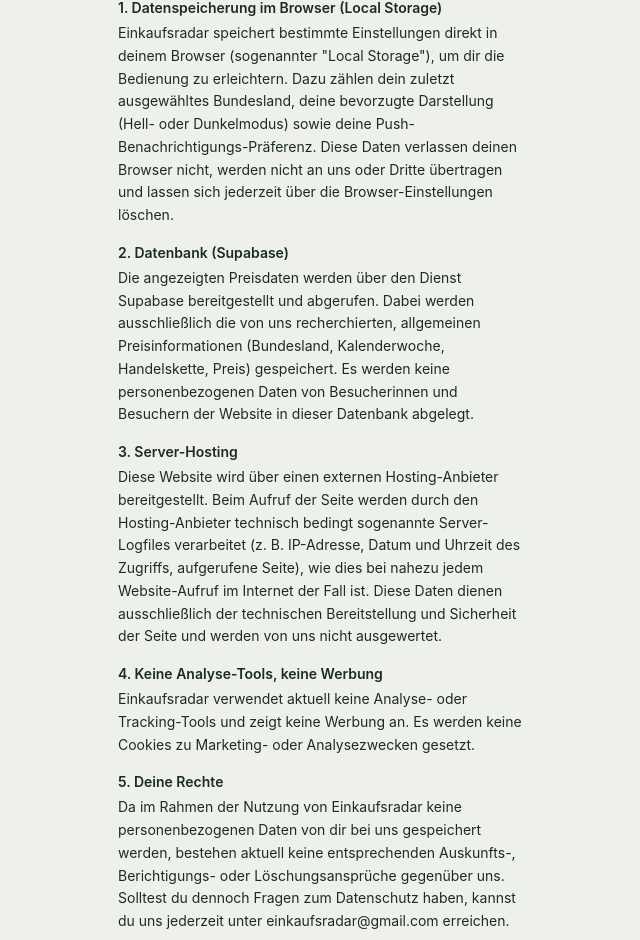
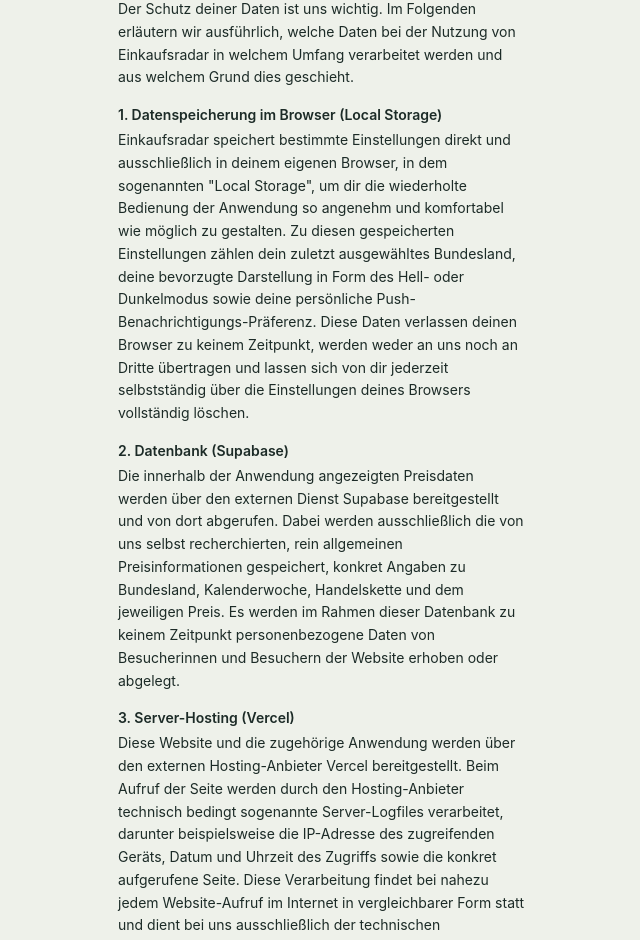
Before and after one commit to Einkaufsradar/Einkaufsradar, a Next.js app: page /datenschutz in a window 1280 px wide. Shown: the part 94-1034 px from the top of the page, without its empty margins (318-958 px from the left). Built offline with nearby package versions, Linux system fonts and the light colour scheme.

Commit message:
Impressum/Datenschutz mit echter Adresse und ausführlicheren Texten, Aktualisierungs-Hinweis in Allgemein ergänzt

```diff
--- a/app/HomeClient.js
+++ b/app/HomeClient.js
@@ -619,10 +619,6 @@
               </div>
             </div>
             <div className="torn-bottom" />
-
-            <p className="text-center text-xs mt-4" style={{ color: t.sub }}>
-              Aktualisiert · Sonntag 18:00 Uhr
-            </p>
           </>
         )}
       </div>
@@ -679,6 +675,13 @@
                 <p className="text-xs" style={{ color: t.sub }}>
                   Bei aktivierter Push-Benachrichtigung meldet sich Einkaufsradar jeden Sonntag um 18 Uhr mit dem neuen Ranking für dein Bundesland. Ein-/ausschalten geht über den Button auf der Startseite.
                 </p>
+
+                <div className="border-t border-dashed pt-4 mt-1" style={{ borderColor: t.border }}>
+                  <p className="text-xs font-semibold mb-1" style={{ color: t.ink }}>Wöchentliche Aktualisierung</p>
+                  <p className="text-xs" style={{ color: t.sub }}>
+                    Jede neue Kalenderwoche steht automatisch ab Montag 00:00 Uhr zur Verfügung, sobald die entsprechenden Preise recherchiert und eingetragen wurden.
+                  </p>
+                </div>
 
                 <div className="border-t border-dashed pt-4 mt-1" style={{ borderColor: t.border }}>
                   <a href={feedbackMailto} className="flex items-center justify-between rounded-xl px-3 py-2.5" style={{ background: t.pageBg, textDecoration: "none" }}>
--- a/app/datenschutz/page.js
+++ b/app/datenschutz/page.js
@@ -6,57 +6,81 @@
       <div className="max-w-md mx-auto px-5 py-10">
         <h1 className="text-xl font-bold mb-6">Datenschutzerklärung</h1>
 
+        <p className="text-sm leading-relaxed mb-4">
+          Der Schutz deiner Daten ist uns wichtig. Im Folgenden erläutern wir
+          ausführlich, welche Daten bei der Nutzung von Einkaufsradar in
+          welchem Umfang verarbeitet werden und aus welchem Grund dies
+          geschieht.
+        </p>
+
         <p className="text-sm font-semibold mb-1">1. Datenspeicherung im Browser (Local Storage)</p>
         <p className="text-sm leading-relaxed mb-4">
-          Einkaufsradar speichert bestimmte Einstellungen direkt in deinem Browser
-          (sogenannter "Local Storage"), um dir die Bedienung zu erleichtern. Dazu
-          zählen dein zuletzt ausgewähltes Bundesland, deine bevorzugte Darstellung
-          (Hell- oder Dunkelmodus) sowie deine Push-Benachrichtigungs-Präferenz.
-          Diese Daten verlassen deinen Browser nicht, werden nicht an uns oder
-          Dritte übertragen und lassen sich jederzeit über die
-          Browser-Einstellungen löschen.
+          Einkaufsradar speichert bestimmte Einstellungen direkt und
+          ausschließlich in deinem eigenen Browser, in dem sogenannten "Local
+          Storage", um dir die wiederholte Bedienung der Anwendung so
+          angenehm und komfortabel wie möglich zu gestalten. Zu diesen
+          gespeicherten Einstellungen zählen dein zuletzt ausgewähltes
+          Bundesland, deine bevorzugte Darstellung in Form des Hell- oder
+          Dunkelmodus sowie deine persönliche Push-Benachrichtigungs-Präferenz.
+          Diese Daten verlassen deinen Browser zu keinem Zeitpunkt, werden
+          weder an uns noch an Dritte übertragen und lassen sich von dir
+          jederzeit selbstständig über die Einstellungen deines Browsers
+          vollständig löschen.
         </p>
 
         <p className="text-sm font-semibold mb-1">2. Datenbank (Supabase)</p>
         <p className="text-sm leading-relaxed mb-4">
-          Die angezeigten Preisdaten werden über den Dienst Supabase bereitgestellt
-          und abgerufen. Dabei werden ausschließlich die von uns recherchierten,
-          allgemeinen Preisinformationen (Bundesland, Kalenderwoche, Handelskette,
-          Preis) gespeichert. Es werden keine personenbezogenen Daten von
-          Besucherinnen und Besuchern der Website in dieser Datenbank abgelegt.
+          Die innerhalb der Anwendung angezeigten Preisdaten werden über den
+          externen Dienst Supabase bereitgestellt und von dort abgerufen.
+          Dabei werden ausschließlich die von uns selbst recherchierten,
+          rein allgemeinen Preisinformationen gespeichert, konkret Angaben zu
+          Bundesland, Kalenderwoche, Handelskette und dem jeweiligen Preis.
+          Es werden im Rahmen dieser Datenbank zu keinem Zeitpunkt
+          personenbezogene Daten von Besucherinnen und Besuchern der Website
+          erhoben oder abgelegt.
         </p>
 
-        <p className="text-sm font-semibold mb-1">3. Server-Hosting</p>
+        <p className="text-sm font-semibold mb-1">3. Server-Hosting (Vercel)</p>
         <p className="text-sm leading-relaxed mb-4">
-          Diese Website wird über einen externen Hosting-Anbieter bereitgestellt.
-          Beim Aufruf der Seite werden durch den Hosting-Anbieter technisch
-          bedingt sogenannte Server-Logfiles verarbeitet (z. B. IP-Adresse,
-          Datum und Uhrzeit des Zugriffs, aufgerufene Seite), wie dies bei nahezu
-          jedem Website-Aufruf im Internet der Fall ist. Diese Daten dienen
-          ausschließlich der technischen Bereitstellung und Sicherheit der Seite
-          und werden von uns nicht ausgewertet.
+          Diese Website und die zugehörige Anwendung werden über den externen
+          Hosting-Anbieter Vercel bereitgestellt. Beim Aufruf der Seite
+          werden durch den Hosting-Anbieter technisch bedingt sogenannte
+          Server-Logfiles verarbeitet, darunter beispielsweise die
+          IP-Adresse des zugreifenden Geräts, Datum und Uhrzeit des Zugriffs
+          sowie die konkret aufgerufene Seite. Diese Verarbeitung findet bei
+          nahezu jedem Website-Aufruf im Internet in vergleichbarer Form statt
+          und dient bei uns ausschließlich der technischen Bereitstellung
+          und der Absicherung der Seite gegen Missbrauch. Eine gezielte
+          Auswertung dieser Daten durch uns findet nicht statt.
         </p>
 
         <p className="text-sm font-semibold mb-1">4. Keine Analyse-Tools, keine Werbung</p>
         <p className="text-sm leading-relaxed mb-4">
-          Einkaufsradar verwendet aktuell keine Analyse- oder Tracking-Tools und
-          zeigt keine Werbung an. Es werden keine Cookies zu Marketing- oder
-          Analysezwecken gesetzt.
+          Einkaufsradar verwendet zum jetzigen Zeitpunkt bewusst keinerlei
+          Analyse- oder Tracking-Tools und zeigt auch keinerlei Werbung an.
+          Es werden dementsprechend auch keine Cookies zu Marketing- oder
+          Analysezwecken gesetzt, und dein Nutzungsverhalten wird von uns
+          nicht ausgewertet oder nachverfolgt.
         </p>
 
         <p className="text-sm font-semibold mb-1">5. Deine Rechte</p>
         <p className="text-sm leading-relaxed mb-4">
-          Da im Rahmen der Nutzung von Einkaufsradar keine personenbezogenen
-          Daten von dir bei uns gespeichert werden, bestehen aktuell keine
-          entsprechenden Auskunfts-, Berichtigungs- oder Löschungsansprüche
-          gegenüber uns. Solltest du dennoch Fragen zum Datenschutz haben,
-          kannst du uns jederzeit unter einkaufsradar@gmail.com erreichen.
+          Da im Rahmen der Nutzung von Einkaufsradar, wie oben beschrieben,
+          keine personenbezogenen Daten von dir bei uns dauerhaft gespeichert
+          werden, bestehen aktuell keine entsprechenden Auskunfts-,
+          Berichtigungs- oder Löschungsansprüche im herkömmlichen Sinne
+          gegenüber uns. Solltest du dennoch Fragen oder Anliegen zum
+          Datenschutz haben, kannst du uns selbstverständlich jederzeit unter
+          der folgenden Adresse erreichen: einkaufsradar@gmail.com
         </p>
 
         <p className="text-sm font-semibold mb-1">6. Verantwortlicher</p>
         <p className="text-sm leading-relaxed mb-4">
+          Verantwortlicher im Sinne der Datenschutz-Grundverordnung für die
+          hier beschriebene Datenverarbeitung ist:<br />
           Yannis Peer<br />
-          [Anschrift wird ergänzt]<br />
+          August-Bebel-Straße 6<br />
+          33602 Bielefeld<br />
           E-Mail: einkaufsradar@gmail.com
         </p>
 
```
Also changed, not shown: app/impressum/page.js (+55 -20 lines).
